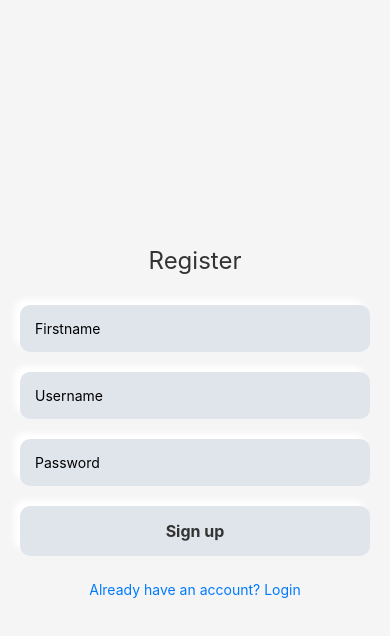
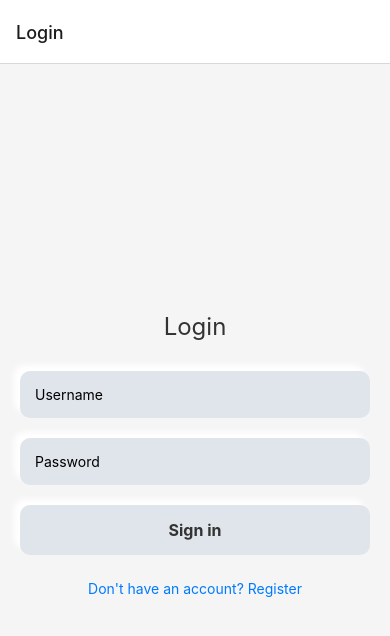
Before and after one commit to Bloskix/SmartMenu-Frontend, a React Native app: screen / in a window 390 px wide. Shown: the top 636 px of the page. Built offline with nearby package versions, Linux system fonts and the light colour scheme.

Commit message:
navigation working

```diff
--- a/App.js
+++ b/App.js
@@ -1,8 +1,11 @@
-import Login from "./screens/Login";
-import Register from "./screens/Register";
+import React from 'react';
+import { NavigationContainer } from '@react-navigation/native';
+import Routes from './navigation/Routes';
 
 export default function App() {
   return (
-    <Register/>
+    <NavigationContainer>
+      <Routes />
+    </NavigationContainer>
   );
 }
--- /dev/null
+++ b/navigation/Routes.js
@@ -0,0 +1,52 @@
+import React, { useState, useEffect } from 'react';
+import { createNativeStackNavigator } from '@react-navigation/native-stack';
+import AsyncStorage from '@react-native-async-storage/async-storage';
+
+import Home from '../screens/Home';
+import Login from '../screens/Login';
+import Register from '../screens/Register';
+
+const Stack = createNativeStackNavigator();
+
+const Routes = () => {
+  const [isAuthenticated, setIsAuthenticated] = useState(false);
+
+  useEffect(() => {
+    const checkToken = async () => {
+      const token = await AsyncStorage.getItem('token');
+      setIsAuthenticated(!!token);
+    };
+    checkToken();
+  }, []);
+
+  const handleLogin = async (token) => {
+    await AsyncStorage.setItem('token', token);
+    setIsAuthenticated(true);
+  };
+
+  const handleLogout = async () => {
+    await AsyncStorage.removeItem('token');
+    setIsAuthenticated(false);
+  };
+
+  return (
+    <Stack.Navigator>
+      {isAuthenticated ? (
+        <Stack.Screen name="Home">
+          {(props) => <Home {...props} logout={handleLogout} />}
+        </Stack.Screen>
+      ) : (
+        <>
+          <Stack.Screen name="Login">
+            {(props) => <Login {...props} onLogin={handleLogin} />}
+          </Stack.Screen>
+          <Stack.Screen name="Register">
+            {(props) => <Register {...props} onLogin={handleLogin} />}
+          </Stack.Screen>
+        </>
+      )}
+    </Stack.Navigator>
+  );
+};
+
+export default Routes;
--- /dev/null
+++ b/screens/Home.js
@@ -0,0 +1,28 @@
+import React from 'react';
+import { View, Text, Button, StyleSheet } from 'react-native';
+
+const Home = ({ logout }) => {
+  return (
+    <View style={styles.container}>
+      <Text style={styles.welcomeText}>Welcome to SmartMenu!</Text>
+      <Button title="Logout" onPress={logout} />
+    </View>
+  );
+};
+
+const styles = StyleSheet.create({
+  container: {
+    flex: 1,
+    justifyContent: 'center',
+    alignItems: 'center',
+    paddingHorizontal: 20,
+  },
+  welcomeText: {
+    fontSize: 24,
+    fontWeight: 'bold',
+    marginBottom: 20,
+    textAlign: 'center',
+  },
+});
+
+export default Home;
--- a/screens/Login.js
+++ b/screens/Login.js
@@ -4,25 +4,22 @@ import Button from '../components/Button';
 import Input from '../components/Input';
 import useInput from '../hooks/useInput';
 
-const Login = ({ navigation }) => {
+const Login = ({ navigation, onLogin }) => {
   const username = useInput('');
   const password = useInput('');
+
+  const handleLogin = async () => {
+    // Simulación de autenticación: reemplaza esto con tu llamada a la API
+    const token = 'fake-jwt-token'; // Aquí deberías obtener el token real de la API
+    onLogin(token);
+  };
 
   return (
     <View style={styles.container}>
       <Text style={styles.headerText}>Login</Text>
-      <Input
-        placeholder="Username"
-        value={username.value}
-        onChangeText={username.onChangeText}
-      />
-      <Input
-        placeholder="Password"
-        value={password.value}
-        onChangeText={password.onChangeText}
-        secureTextEntry
-      />
-      <Button title="Sign in" onPress={() => {}} />
+      <Input placeholder="Username" value={username.value} onChangeText={username.onChangeText} />
+      <Input placeholder="Password" value={password.value} onChangeText={password.onChangeText} secureTextEntry />
+      <Button title="Sign in" onPress={handleLogin} />
       <TouchableOpacity onPress={() => navigation.navigate('Register')}>
         <Text style={styles.linkText}>Don't have an account? Register</Text>
       </TouchableOpacity>
--- a/screens/Register.js
+++ b/screens/Register.js
@@ -4,31 +4,24 @@ import Button from '../components/Button';
 import Input from '../components/Input';
 import useInput from '../hooks/useInput';
 
-const Register = ({ navigation }) => {
+const Register = ({ navigation, onLogin }) => {
   const firstname = useInput('');
   const username = useInput('');
   const password = useInput('');
 
+  const handleRegister = async () => {
+    // Simulación de registro: reemplaza esto con tu llamada a la API
+    const token = 'fake-jwt-token'; // Aquí deberías obtener el token real de la API al registrarse
+    onLogin(token);
+  };
+
   return (
     <View style={styles.container}>
       <Text style={styles.headerText}>Register</Text>
-      <Input
-        placeholder="Firstname"
-        value={firstname.value}
-        onChangeText={firstname.onChangeText}
-      />
-      <Input
-        placeholder="Username"
-        value={username.value}
-        onChangeText={username.onChangeText}
-      />
-      <Input
-        placeholder="Password"
-        value={password.value}
-        onChangeText={password.onChangeText}
-        secureTextEntry
-      />
-      <Button title="Sign up" onPress={() => {}} />
+      <Input placeholder="Firstname" value={firstname.value} onChangeText={firstname.onChangeText} />
+      <Input placeholder="Username" value={username.value} onChangeText={username.onChangeText} />
+      <Input placeholder="Password" value={password.value} onChangeText={password.onChangeText} secureTextEntry />
+      <Button title="Sign up" onPress={handleRegister} />
       <TouchableOpacity onPress={() => navigation.navigate('Login')}>
         <Text style={styles.linkText}>Already have an account? Login</Text>
       </TouchableOpacity>
```
